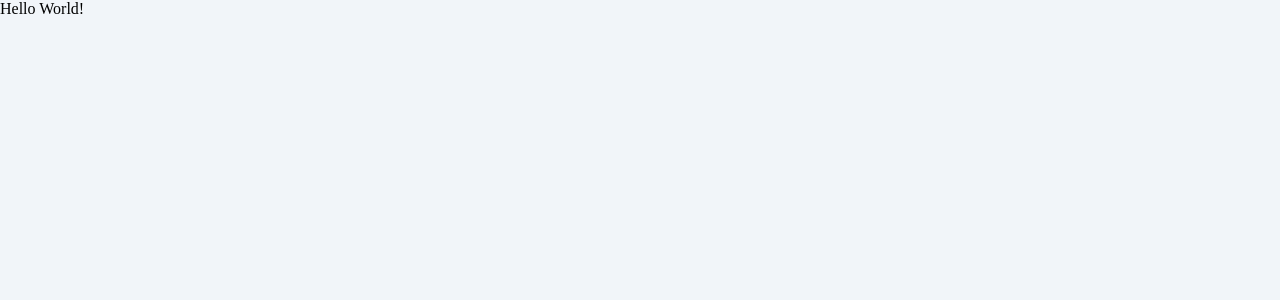
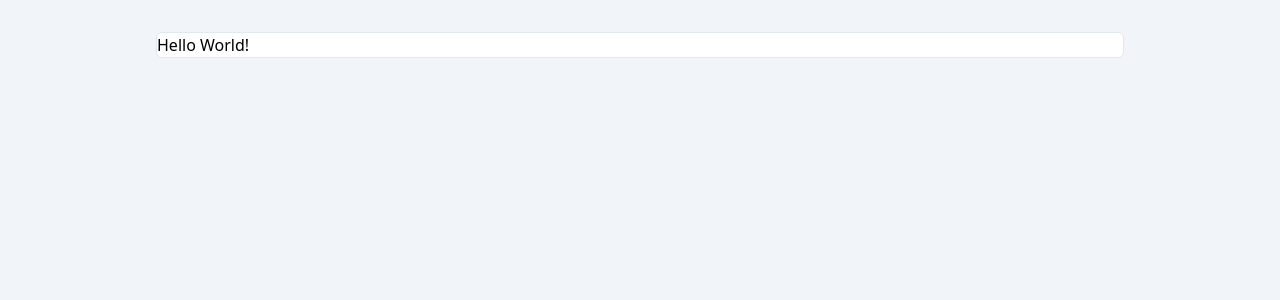
Before and after one commit to ruigouveiamaciel/bliss-questions-app, a React (Create React App) app: page / in a window 1280 px wide. Shown: the top 300 px of the page. Built offline with nearby package versions, Linux system fonts and the light colour scheme.

Commit message:
base container & card classes

```diff
--- /dev/null
+++ b/src/routing/App.css
@@ -0,0 +1,30 @@
+.root {
+  width: 100vw;
+  height: 100vh;
+  overflow: hidden auto;
+}
+
+.container {
+  width: 100%;
+  box-sizing: border-box;
+  padding: 2rem 1rem;
+  margin: auto;
+}
+
+@media (min-width: 640px) {
+  .container {
+    max-width: 640px;
+  }
+}
+
+@media (min-width: 720px) {
+  .container {
+    max-width: 720px;
+  }
+}
+
+@media (min-width: 1000px) {
+  .container {
+    max-width: 1000px;
+  }
+}
--- a/src/routing/App.js
+++ b/src/routing/App.js
@@ -1,3 +1,11 @@
+import "./App.css";
+
 export default function App() {
-  return <div>Hello World!</div>;
+  return (
+    <div className="root">
+      <div className="container">
+        <div className="card">Hello World!</div>
+      </div>
+    </div>
+  );
 }
--- a/src/styles/global.css
+++ b/src/styles/global.css
@@ -1,12 +1,20 @@
+html {
+  background-color: var(--color-gray-100);
+  font-family: Inter var, ui-sans-serif, system-ui, -apple-system,
+    BlinkMacSystemFont, Segoe UI, Roboto, Helvetica Neue, Arial, Noto Sans,
+    sans-serif, Apple Color Emoji, Segoe UI Emoji, Segoe UI Symbol,
+    Noto Color Emoji;
+  font-size: var(--text-size-normal);
+  font-weight: var(--text-weight-normal);
+  line-height: var(--text-line-height-normal);
+}
+
 body {
-  background-color: var(--color-gray-100);
-  width: 100vw;
-  height: 100vh;
   margin: 0;
 }
 
 .card {
   border: 1px solid var(--color-gray-200);
   background-color: var(--color-white);
-  border-radius: 0.25rem;
+  border-radius: var(--border-radius-size);
 }
--- a/src/styles/variables.css
+++ b/src/styles/variables.css
@@ -18,4 +18,20 @@
   --color-error-lighter: #fca5a5;
   --color-error: #ef4444;
   --color-error-darker: #b91c1c;
+
+  --border-radius-size: 0.375rem;
+
+  --text-size-small: 0.875rem;
+  --text-size-normal: 1rem;
+  --text-size-large: 1.125rem;
+
+  --text-line-height-small: 1.25rem;
+  --text-line-height-normal: 1.5rem;
+  --text-line-height-large: 1.75rem;
+
+  --text-weight-normal: 400;
+  --text-weight-medium: 500;
+  --text-weight-semibold: 600;
+  --text-weight-bold: 700;
+  --text-weight-extrabold: 800;
 }
```
